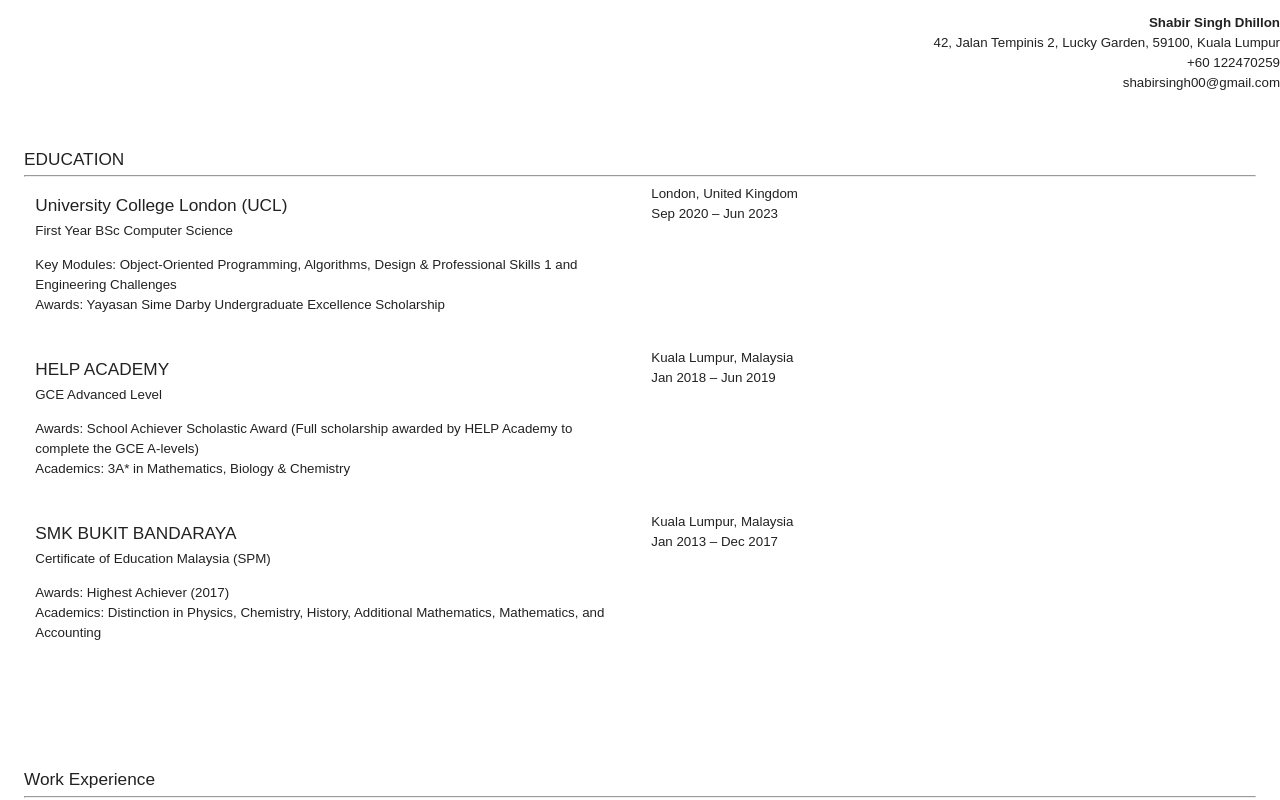
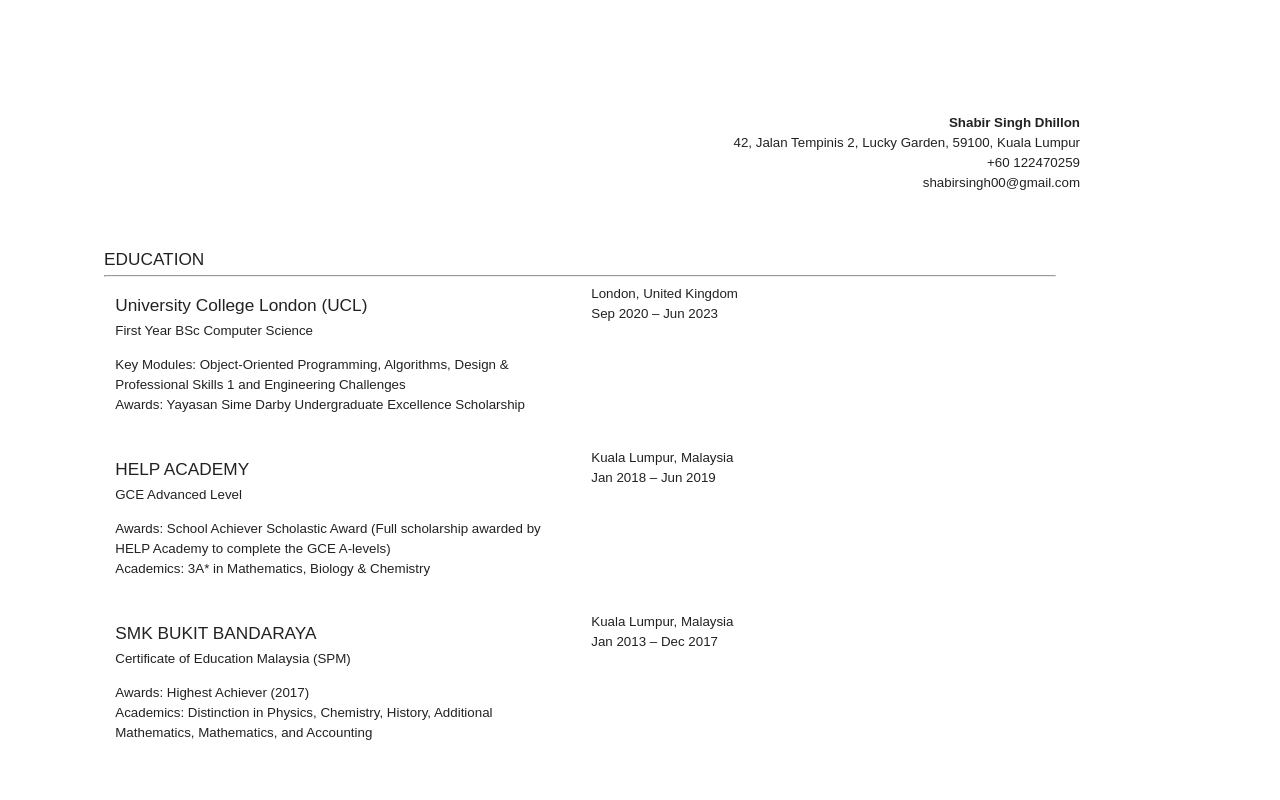
Before and after one commit to shabir-dhillon/reactResume, a React (Create React App) app: page / in a window 1280 px wide. Shown: the top 800 px of the page. Built offline with nearby package versions, Linux system fonts and the light colour scheme.

Commit message:
re-installed npm dependencies

```diff
--- a/package.json
+++ b/package.json
@@ -38,7 +38,5 @@
       "last 1 safari version"
     ]
   },
-  "devDependencies": {
-    "webpack-dev-server": "^3.11.2"
-  }
+  "devDependencies": {}
 }
--- a/src/App.css
+++ b/src/App.css
@@ -6,6 +6,10 @@
 .resume {
   font-family: Arial;
   font-size: 10pt;
+  margin-top: 100px;
+  margin-bottom: 100px;
+  margin-right: 200px;
+  margin-left: 80px;
 }
 
 .App-logo {
```
Also changed, not shown: 1 other file (tests, documents, lock files or other folders).
